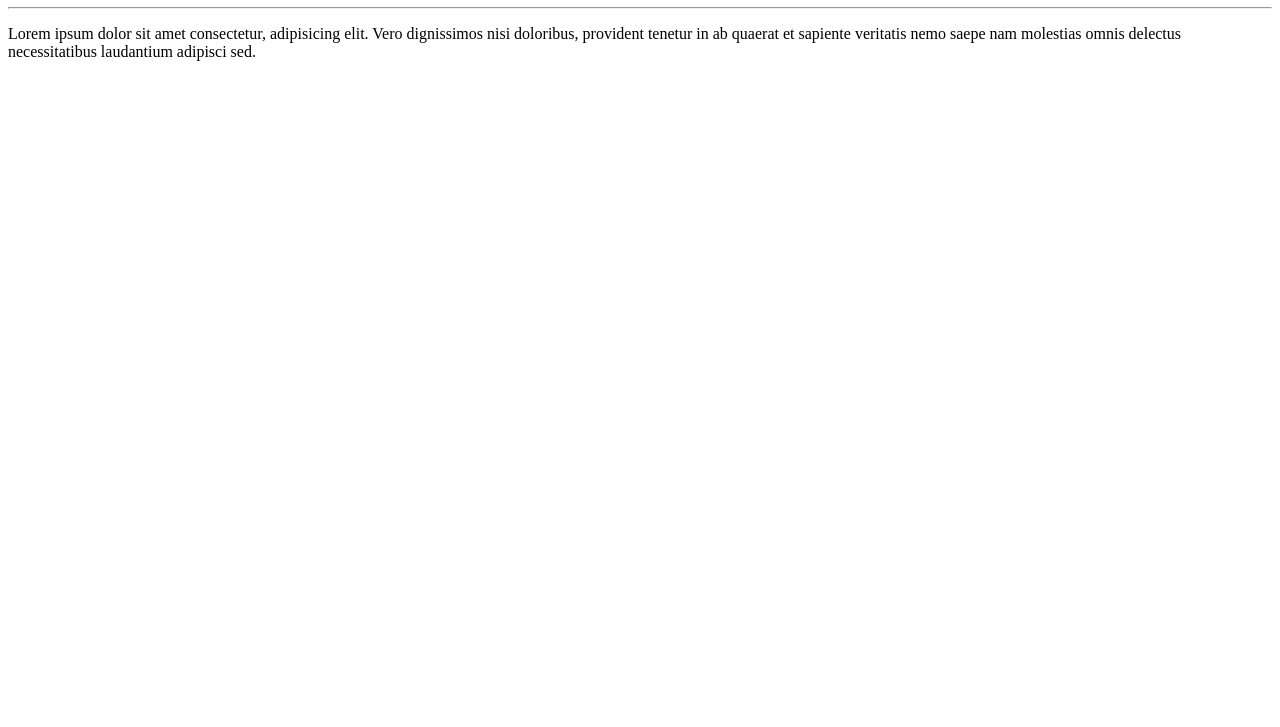
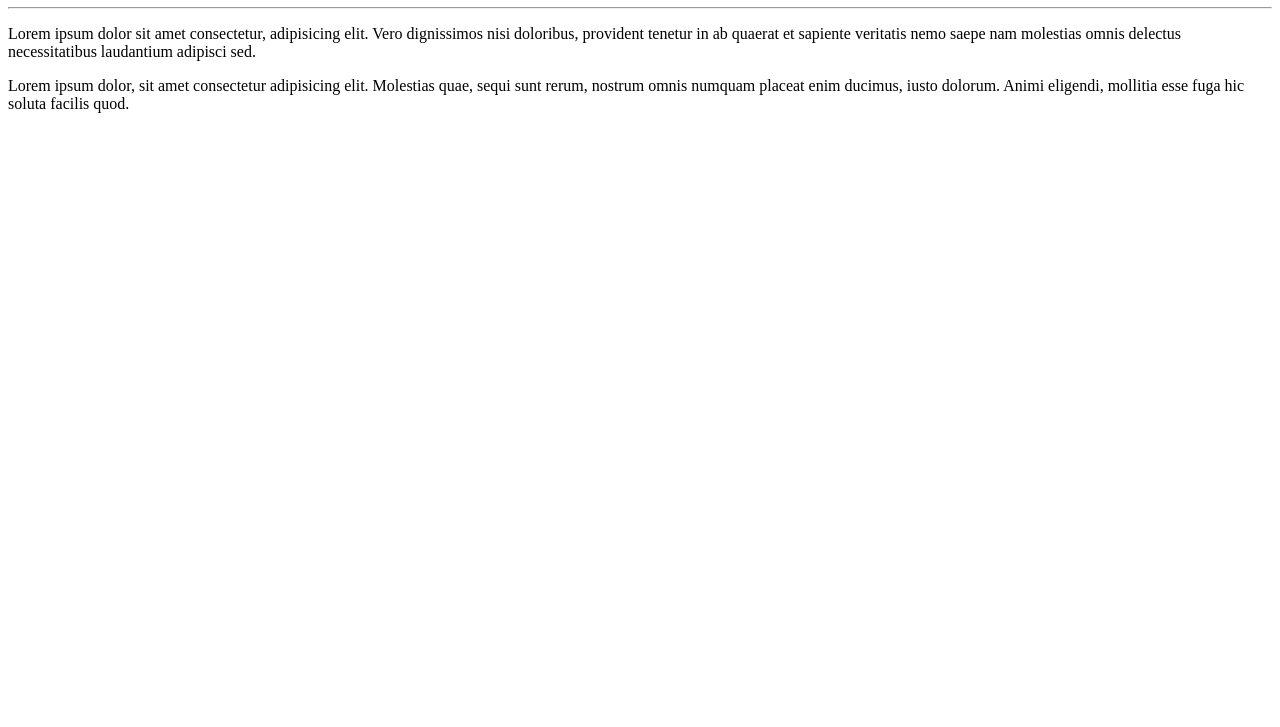
Before and after one commit to Monaliza-Vasconcelos/Ola-Mundo, a plain HTML site: page site-exemplo/index.html in a window 1280 px wide. Shown: the part 73-800 px from the top of the page. Drawn offline with Linux system fonts and the light colour scheme.

Commit message:
Adicionei um parágrafo

```diff
--- a/site-exemplo/index.html
+++ b/site-exemplo/index.html
@@ -9,5 +9,6 @@
     <h1>Olá, Mundo!</h1>
     <hr>
     <p>Lorem ipsum dolor sit amet consectetur, adipisicing elit. Vero dignissimos nisi doloribus, provident tenetur in ab quaerat et sapiente veritatis nemo saepe nam molestias omnis delectus necessitatibus laudantium adipisci sed.</p>
+    <p>Lorem ipsum dolor, sit amet consectetur adipisicing elit. Molestias quae, sequi sunt rerum, nostrum omnis numquam placeat enim ducimus, iusto dolorum. Animi eligendi, mollitia esse fuga hic soluta facilis quod.</p>
 </body>
 </html>
```
